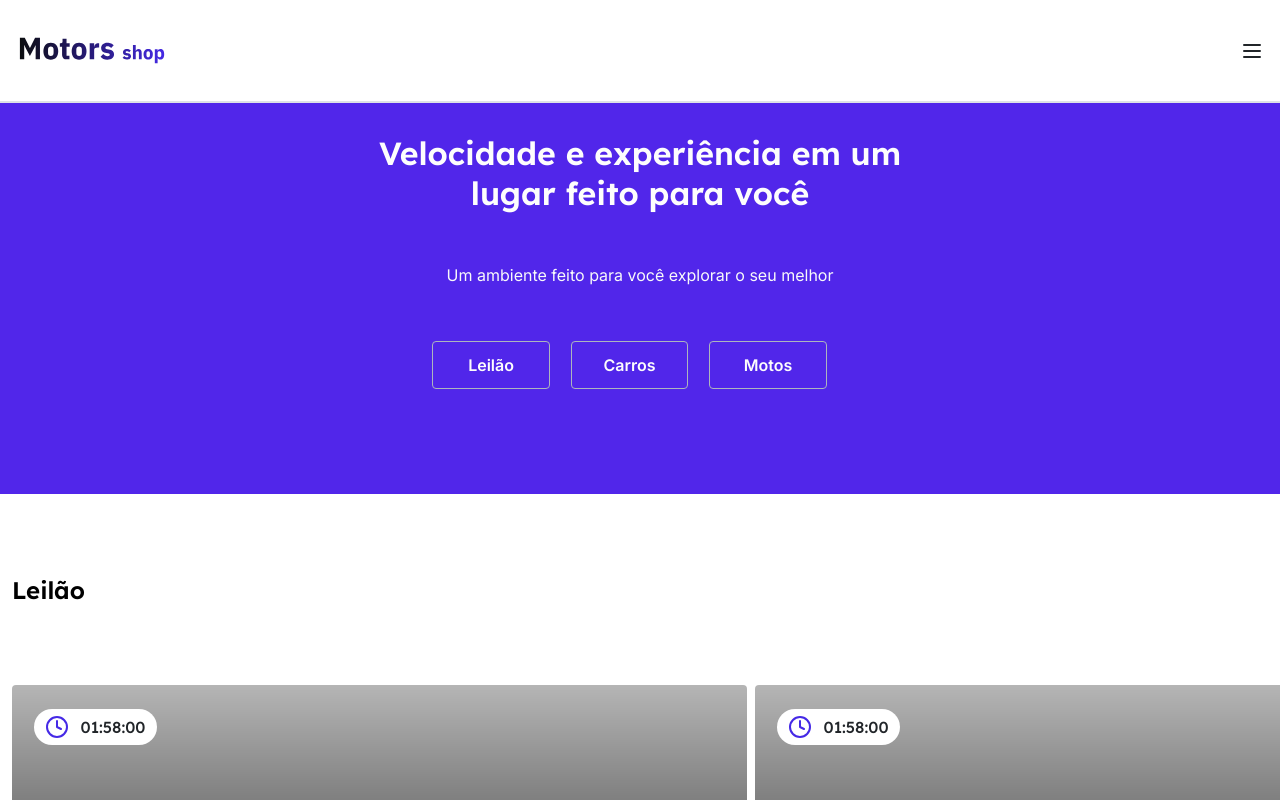
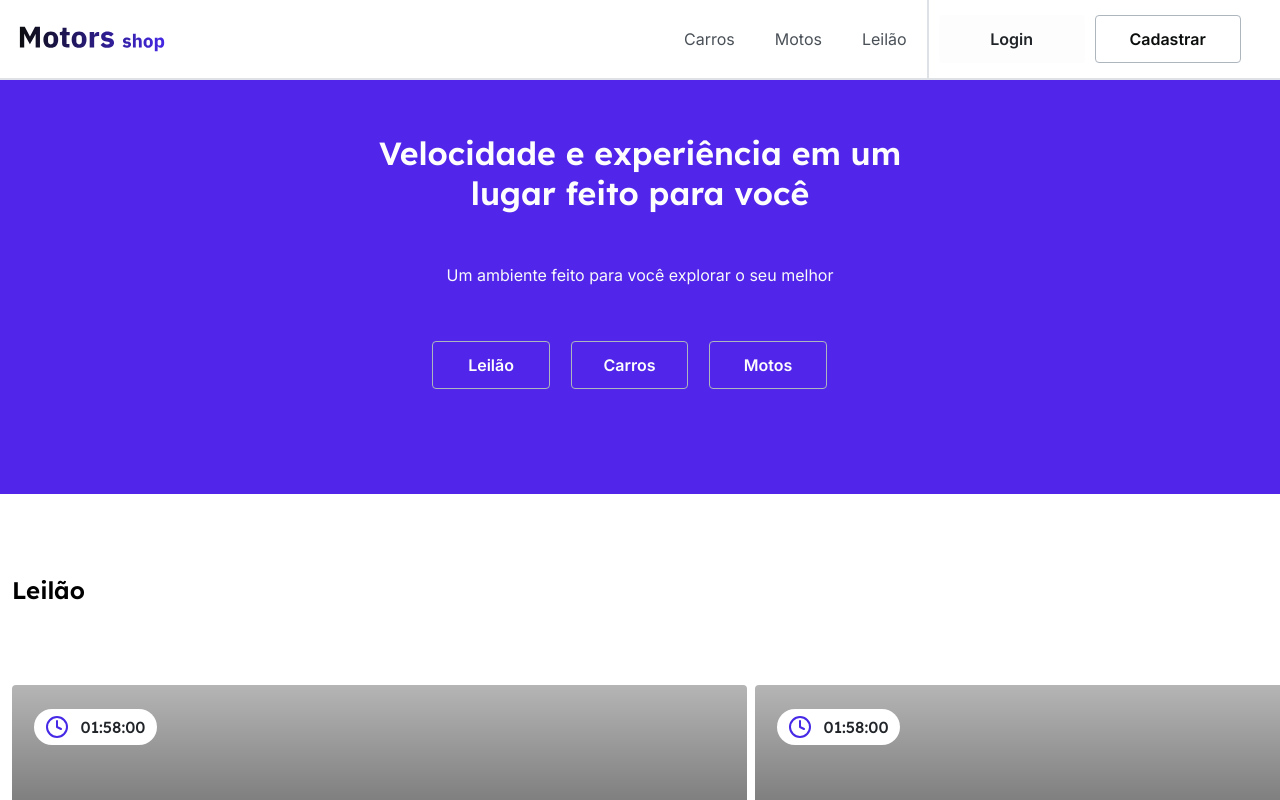
Before and after one commit to KA-10-Motors-Shop/motors-shop-front, a React (Create React App) app: page / in a window 1280 px wide. Shown: the top 800 px of the page. Built offline with nearby package versions, Linux system fonts and the light colour scheme.

Commit message:
fix: fixed some bugs in home page and fixed header for desktop

```diff
--- a/src/components/Button/styles.js
+++ b/src/components/Button/styles.js
@@ -152,6 +152,9 @@ export const LightButtonStyled = styled(DefaultButtonStyled)`
   :disabled {
     color: var(--grey1);
   }
+  :hover {
+    color: white;
+  }
 `;
 
 export const NegativeButtonStyled = styled(DefaultButtonStyled)`
--- a/src/components/Footer/styles.js
+++ b/src/components/Footer/styles.js
@@ -1,7 +1,7 @@
 import styled from "styled-components";
 
 export const FooterStyled = styled.footer`
-	width: 100vw;
+  width: 100%;
   height: 19.4rem;
   background-color: var(--grey0);
   display: flex;
--- a/src/components/Header/Header.tsx
+++ b/src/components/Header/Header.tsx
@@ -1,13 +1,18 @@
 import { useEffect, useRef, useState } from "react";
 import Logo from "../../assets/Logo.svg";
-import { Outline2Button } from "../Button/Button";
-import { HeaderStyled } from "./styles";
+import {
+  LightButton,
+  Outline2Button,
+  OutlineLightButton,
+} from "../Button/Button";
+import { NavLinks, HeaderStyled, DivLoginButton } from "./styles";
 import { HiOutlineMenu } from "react-icons/hi";
 import { IoMdClose } from "react-icons/io";
 
 export const Header = () => {
   const [isLogged, setIsLogged] = useState(false);
   const [menuIsVisible, setMenuIsVisible] = useState(false);
+  const [screenWidth, setScreenWidth] = useState(window.innerWidth);
   const handleLogin = () => setIsLogged(!isLogged);
 
   const popUpMenu = [
@@ -17,12 +22,28 @@ export const Header = () => {
     "Sair",
   ];
 
+  window.onresize = window.onload = () => {
+    setScreenWidth(window.innerWidth);
+  };
+
   return (
     <HeaderStyled>
       <nav className="header-menu">
         <section className="header-toggle">
           <img src={Logo} alt="Logo da Motors Shop" />
-					{menuIsVisible ? (
+          {screenWidth > 900 ? (
+            <NavLinks>
+              <nav>
+                <a href="#cars">Carros</a>
+                <a href="#cars">Motos</a>
+                <a href="#cars">Leilão</a>
+              </nav>
+              <DivLoginButton>
+                <LightButton>Login</LightButton>
+                <OutlineLightButton>Cadastrar</OutlineLightButton>
+              </DivLoginButton>
+            </NavLinks>
+          ) : menuIsVisible ? (
             <div
               className="header-menu__toggle header-menu--close"
               onClick={() => setMenuIsVisible(false)}
@@ -31,10 +52,7 @@ export const Header = () => {
             </div>
           ) : (
             <div className="header-menu__toggle header-menu--open">
-							<HiOutlineMenu
-								size={24}
-								onClick={() => setMenuIsVisible(true)}
-							/>
+              <HiOutlineMenu size={24} onClick={() => setMenuIsVisible(true)} />
             </div>
           )}
         </section>
@@ -54,9 +72,7 @@ export const Header = () => {
             <div className="header-div__line"></div>
             <ul className="header-mobile__list header-mobile__list--sign">
               <li>
-								<a className="header-bottom__login">
-									Fazer Login
-								</a>
+                <button className="header-bottom__login">Fazer Login</button>
               </li>
               <li>
                 <Outline2Button>Cadastrar</Outline2Button>
--- a/src/components/Header/styles.js
+++ b/src/components/Header/styles.js
@@ -5,7 +5,7 @@ export const HeaderStyled = styled.header`
     position: fixed;
     width: 100vw;
     display: flex;
-		height: 12.88vh;
+    height: 80px;
     z-index: 100;
     align-items: center;
     justify-content: space-between;
@@ -86,3 +86,28 @@ export const HeaderStyled = styled.header`
     }
   }
 `;
+
+export const NavLinks = styled.nav`
+  width: 600px;
+  display: flex;
+  align-items: center;
+
+  a {
+    margin: 20px;
+    color: var(--grey2);
+    transition: color 0.2s;
+
+    :hover {
+      color: var(--grey3);
+    }
+  }
+`;
+
+export const DivLoginButton = styled.div`
+  border-left: 2px solid var(--grey6);
+  display: flex;
+  align-items: center;
+  gap: 10px;
+  padding-left: 10px;
+  height: 80px;
+`;
--- a/src/pages/Home/styles.js
+++ b/src/pages/Home/styles.js
@@ -7,7 +7,7 @@ export const Container = styled.main`
     padding-top: 8.3125rem;
     background-color: var(--brand2);
     align-items: center;
-		width: 100vw;
+    width: 100%;
     padding-bottom: 5.3125rem;
 
     h3 {
@@ -59,7 +59,7 @@ export const Container = styled.main`
 
 export const AuctionBox = styled.section`
   height: 37.52rem;
-	width: 100vw;
+  width: 100%;
 
   h5 {
     margin-top: 6rem;
@@ -72,7 +72,8 @@ export const AuctionBox = styled.section`
     display: flex;
     overflow-x: auto;
     scroll-behavior: smooth;
-		height: 100rem;
+    height: 500px;
+    width: 100%;
 
     li:first-child {
       margin-left: 0.75rem;
@@ -82,7 +83,7 @@ export const AuctionBox = styled.section`
 
 export const SaleBox = styled.section`
   height: 32.8125rem;
-	width: 100vw;
+  width: 100%;
 
   h5 {
     margin-top: 4.1875rem;
```
Lines whose indentation alone changed are shown as unchanged.
